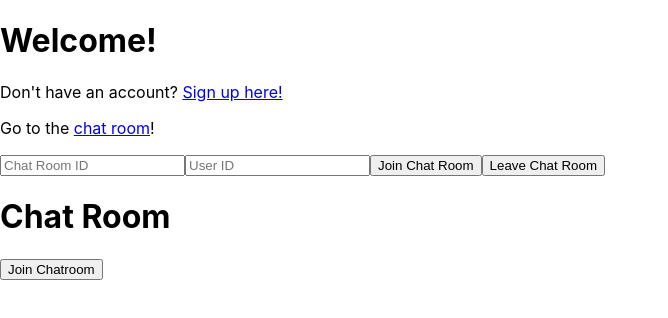
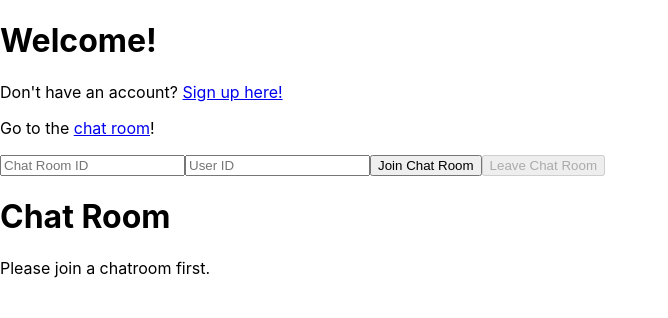
Before and after one commit to MTEspo/SOEN_343_Project, a React (Create React App) app in the folder Frontend/: page /chat in a window 1280 px wide. Shown: the top 318 px of the page, without its empty margins (0-668 px from the left). Built offline with nearby package versions, Linux system fonts and the light colour scheme.

Commit message:
frontend fixes for websocket

```diff
--- a/Frontend/src/chat/ChatRoom.js
+++ b/Frontend/src/chat/ChatRoom.js
@@ -6,8 +6,6 @@ const ChatRoom = ({
   handleSendMessage,
   setNewMessage,
   joined,
-  handleJoinChatroom,
-  handleLeaveChatroom,
 }) => {
   return (
     <div>
@@ -25,13 +23,10 @@ const ChatRoom = ({
             onChange={(event) => setNewMessage(event.target.value)}
             placeholder="Type a message..."
           />
-          <button onClick={handleSendMessage}>Send</button>
-          <button onClick={handleLeaveChatroom}>Leave Chatroom</button>
+          <button onClick={handleSendMessage} disabled={!newMessage.trim()}>Send</button>
         </div>
       ) : (
-        <div>
-          <button onClick={handleJoinChatroom}>Join Chatroom</button>
-        </div>
+        <p>Please join a chatroom first.</p>
       )}
     </div>
   );
--- a/Frontend/src/chat/ChatRoomContainer.js
+++ b/Frontend/src/chat/ChatRoomContainer.js
@@ -10,15 +10,16 @@ const ChatRoomContainer = () => {
   const [chatroomId, setChatroomId] = useState('');
   const [userId, setUserId] = useState('');
 
+  // Handle closing WebSocket when user leaves page
   useEffect(() => {
     const handleBeforeUnload = () => {
+      if (chatroomId && userId) {
         axios.post(`http://localhost:8080/api/chatrooms/${chatroomId}/leave/${userId}`)
-        .then((response) => {
-          console.log(response.data);
-        })
-        .catch((error) => {
-          console.error(error);
-        });
+          .catch((error) => console.error(error));
+      }
+      if (ws.current) {
+        ws.current.close();
+      }
     };
 
     window.addEventListener('beforeunload', handleBeforeUnload);
@@ -29,9 +30,14 @@ const ChatRoomContainer = () => {
   }, [chatroomId, userId]);
 
   useEffect(() => {
-    if (joined) {
-      if (!ws.current || ws.current.readyState === WebSocket.CLOSED) {
-        ws.current = new WebSocket(`ws://localhost:8080/chat/${chatroomId}`);
+    if (joined && chatroomId && userId) {
+      if (ws.current) {
+        ws.current.close(); // Ensure we don't create multiple connections
+      }
+
+      const wsUrl = `ws://localhost:8080/chat/${chatroomId}?userId=${userId}`;
+      ws.current = new WebSocket(wsUrl);
+      console.log("Connected to WebSocket:", wsUrl);
 
       ws.current.onmessage = (event) => {
         console.log(`Received message: ${event.data}`);
@@ -45,45 +51,42 @@ const ChatRoomContainer = () => {
       ws.current.onclose = () => {
         console.log('WebSocket disconnected');
       };
-      }
-    }
-  }, [joined, chatroomId]);
 
-  useEffect(() => {
       return () => {
-      if (ws.current && ws.current.readyState === WebSocket.OPEN) {
+        if (ws.current) {
           ws.current.close();
         }
       };
-  }, []);
+    }
+  }, [joined, chatroomId, userId]);
 
   const handleJoinChatroom = () => {
+    if (!chatroomId || !userId) {
+      alert("Chatroom ID and User ID are required!");
+      return;
+    }
+
     axios.post(`http://localhost:8080/api/chatrooms/${chatroomId}/join/${userId}`)
       .then((response) => {
         console.log(response.data);
         setJoined(true);
+        setMessages([]); // Clear messages when rejoining
       })
-      .catch((error) => {
-        console.error(error);
-      });
+      .catch((error) => console.error(error));
   };
 
   const handleLeaveChatroom = () => {
     axios.post(`http://localhost:8080/api/chatrooms/${chatroomId}/leave/${userId}`)
       .then((response) => {
         console.log(response.data.numberUsersInChatRoom);
-        if (response.data.numberUsersInChatRoom === 0) {
-          if (ws.current && ws.current.readyState === WebSocket.OPEN) {
-            console.log("here")
+        setJoined(false);
+        setMessages([]); // Reset chat messages
+        if (ws.current) {
           ws.current.close();
+          ws.current = null;
         }
-        }
-        setJoined(false);
-        setMessages([]); // Reset the messages state variable
       })
-      .catch((error) => {
-        console.error(error);
-      });
+      .catch((error) => console.error(error));
   };
 
   const handleSendMessage = () => {
@@ -111,7 +114,8 @@ const ChatRoomContainer = () => {
         placeholder="User ID"
       />
       <button onClick={handleJoinChatroom}>Join Chat Room</button>
-      <button onClick={handleLeaveChatroom}>Leave Chat Room</button>
+      <button onClick={handleLeaveChatroom} disabled={!joined}>Leave Chat Room</button>
+
       <ChatRoom
         messages={messages}
         newMessage={newMessage}
```
Lines whose indentation alone changed are shown as unchanged.
